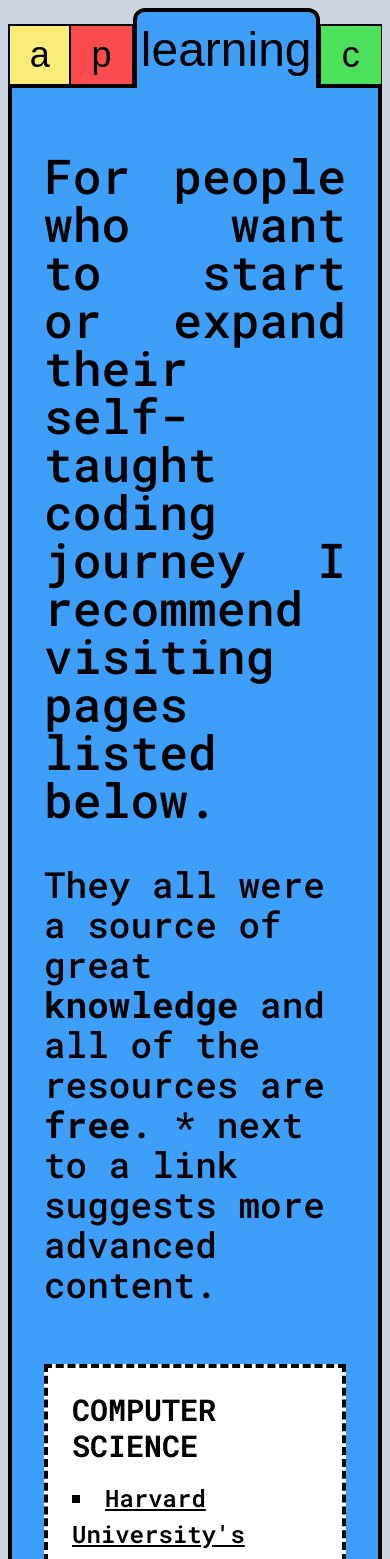
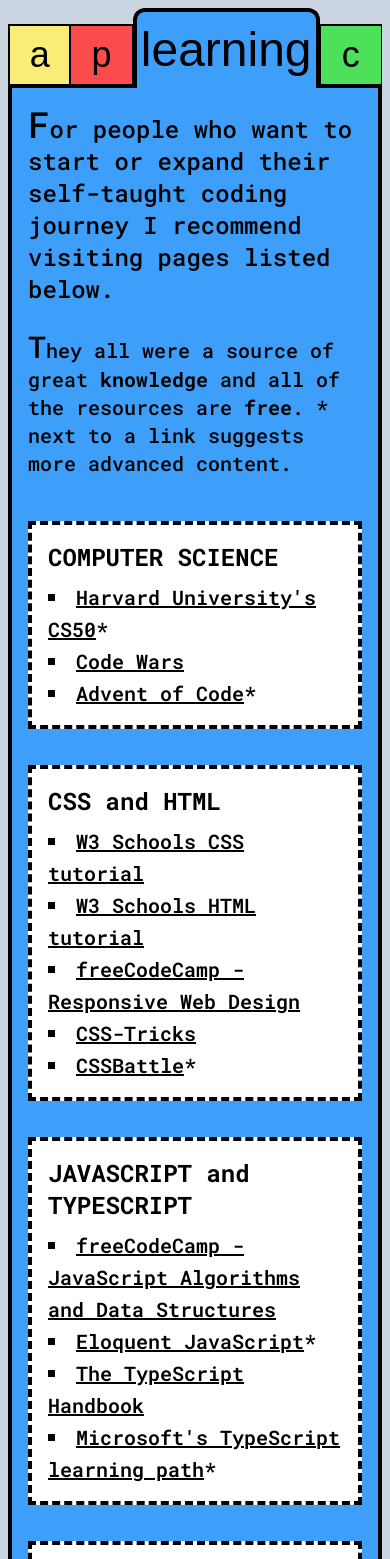
Before and after one commit to olgaTheCreator/olga-the-creator, a Next.js app: page /learning in a window 390 px wide. Shown: the top 1559 px of the page. Built offline with nearby package versions, Linux system fonts and the light colour scheme; a web font is replaced by a local one.

Commit message:
learning made responsible

```diff
--- a/src/app/learning/page.tsx
+++ b/src/app/learning/page.tsx
@@ -22,26 +22,28 @@
 const LearningResources = () => {
   return (
     <>
-      <div className="w-full relative bg-blue_bright font-roboto font-medium h-max min-h-screen border-x-4 border-b-4 border-black flex flex-col py-16 px-8 items-center gap-10">
-        <h1 className="w-full max-w-screen-xl  text-5xl text-justify">
+      <div className="w-full relative bg-blue_bright font-roboto font-medium h-max min-h-screen border-x-4 border-b-4 border-black flex flex-col p-4 lg:py-8 xl:py-16 lg:px-8 items-center gap-6 xl:gap-10">
+        <h1 className="w-full first-letter:text-4xl md:first-letter:text-5xl max-w-screen-xl lg:text-4xl text-2xl md:text-3xl xl:text-5xl xl:text-justify">
           For people who want to start or expand their self-taught coding
           journey I recommend visiting pages listed below.
         </h1>
-        <h2 className="w-full max-w-screen-xl  text-4xl">
+        <h2 className="md:first-letter:text-4xl first-letter:text-3xl w-full max-w-screen-xl text-xl lg:text-3xl md:text-2xl xl:text-4xl">
           They all were a source of great{" "}
           <span className="font-bold">knowledge</span> and all of the resources
           are <span className="font-bold">free</span>. * next to a link suggests
           more advanced content.
         </h2>
-        <div className="flex gap-8 max-w-screen-xl flex-wrap justify-center">
+        <div className="flex gap-4 md:gap-6 lg:gap-8 max-w-screen-xl flex-wrap justify-center">
           {learningAreas.map((area) => {
             return (
               <div
                 key={area.title}
-                className="bg-white max-w-md mt-5 p-6 h-max  border-4 border-black border-dashed relative"
+                className="bg-white w-full md:max-w-xs lg:max-w-md mt-5 p-4 lg:p-6 h-max  border-4 border-black border-dashed relative"
               >
-                <h1 className="text-3xl font-bold">{area.title}</h1>
-                <ul className="mt-4 text-2xl space-y-2  leading-9 font-semibold list-[square] list-inside">
+                <h1 className=" text-2xl lg:text-3xl font-bold">
+                  {area.title}
+                </h1>
+                <ul className="mt-2 lg:mt-4 text-xl lg:text-2xl xl:space-y-2 leading-8 xl:leading-9 font-semibold list-[square] list-inside">
                   {area.links.map((link) => {
                     return (
                       <li key={link.title}>
```
